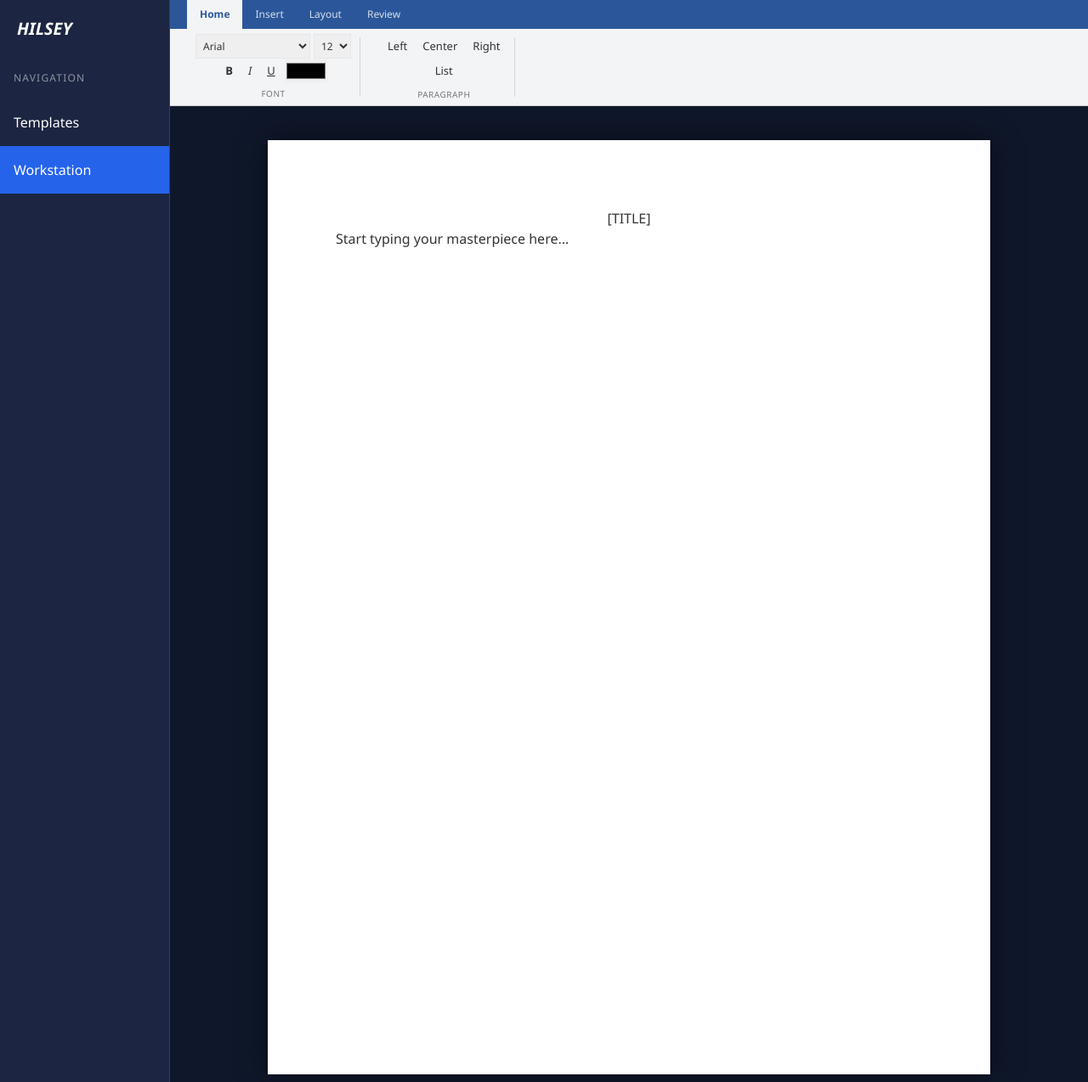
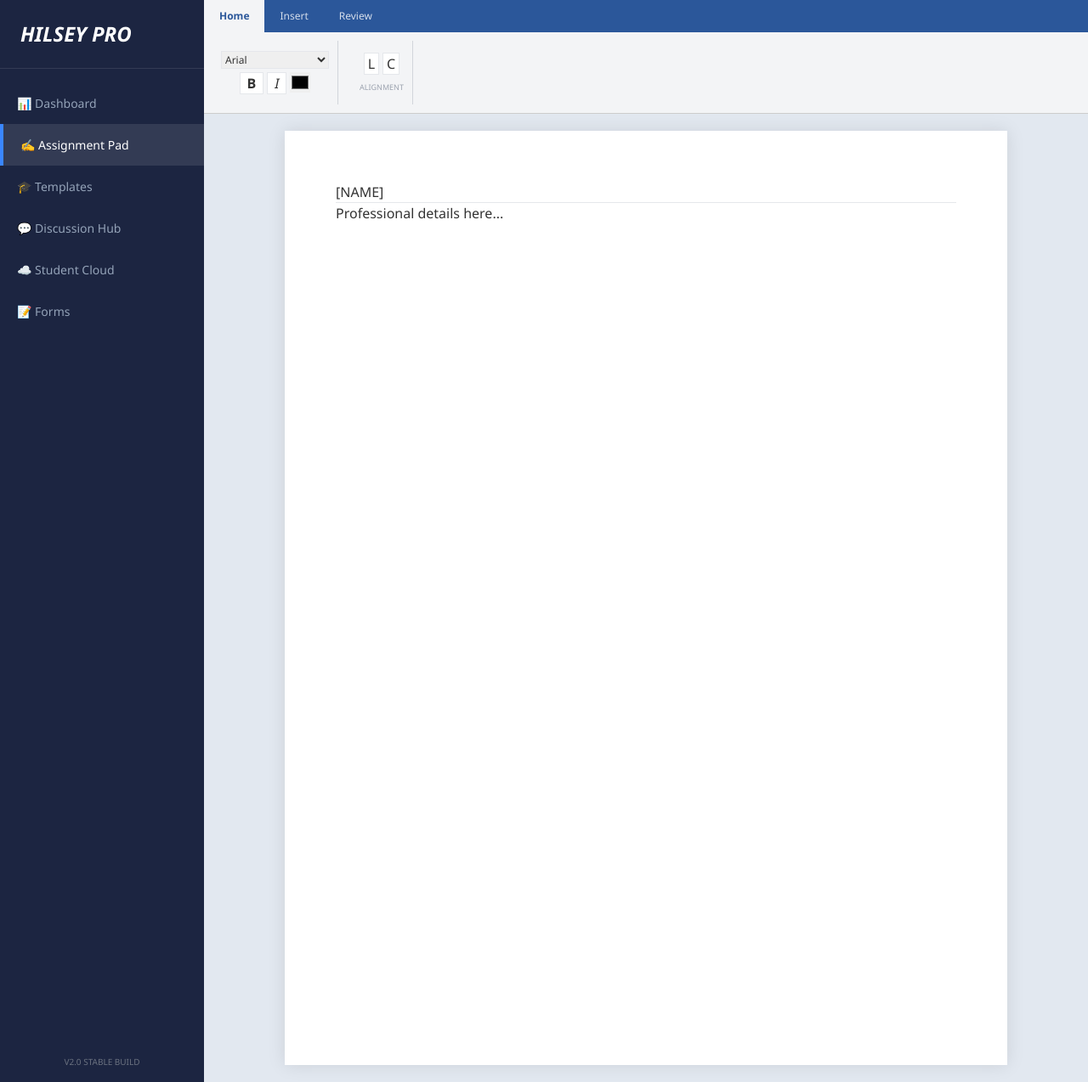
Before and after one commit to hilsey-pro/poulbilliards, a Flask app: page / in a window 1280 px wide. Shown: the whole page at 85% size. Run offline with Flask 3, Linux system fonts and the light colour scheme; the visitor is signed in with stand-in values (Sample User, id 1); some libraries are stand-ins or nearby versions.

Commit message:
Update index.html

```diff
--- a/templates/index.html
+++ b/templates/index.html
@@ -3,170 +3,163 @@
 <head>
     <meta charset="UTF-8">
     <meta name="viewport" content="width=device-width, initial-scale=1.0">
-    <title>Hilsey Pro | Full Master Editor</title>
+    <title>Hilsey Pro | Master Workstation</title>
     <script src="https://cdn.tailwindcss.com"></script>
     <script src="https://cdnjs.cloudflare.com/ajax/libs/html2pdf.js/0.10.1/html2pdf.bundle.min.js"></script>
     <style>
-        :root { --word-blue: #2b579a; --ribbon-bg: #f3f4f6; }
-        body { background: #0f172a; color: #333; display: flex; height: 100vh; overflow: hidden; font-family: 'Segoe UI', system-ui; }
+        :root { --word-blue: #2b579a; --ribbon-grey: #f3f4f6; --sidebar-dark: #1c2541; }
+        body { background: #0f172a; color: #333; display: flex; height: 100vh; overflow: hidden; font-family: 'Segoe UI', sans-serif; }
 
-        /* Sidebar */
-        .sidebar { width: 200px; background: #1c2541; flex-shrink: 0; color: white; border-right: 1px solid #334155; }
+        /* SIDEBAR - Fixed & Scrollable */
+        .sidebar { width: 240px; background: var(--sidebar-dark); flex-shrink: 0; color: white; display: flex; flex-direction: column; overflow-y: auto; }
+        .nav-link { display: flex; align-items: center; gap: 12px; padding: 14px 20px; color: #94a3b8; transition: 0.2s; font-size: 14px; }
+        .nav-link:hover, .nav-link.active { background: rgba(255,255,255,0.1); color: white; border-left: 4px solid #3A86FF; }
 
-        /* The Ribbon UI */
-        .ribbon-container { width: 100%; background: var(--ribbon-bg); border-bottom: 1px solid #ccc; z-index: 1000; }
-        .tabs { background: var(--word-blue); display: flex; padding-left: 20px; }
-        .tab-btn { padding: 8px 15px; color: white; font-size: 12px; cursor: pointer; border: none; background: transparent; opacity: 0.8; }
-        .tab-btn.active { background: var(--ribbon-bg); color: var(--word-blue); opacity: 1; font-weight: bold; }
+        /* RIBBON */
+        .ribbon-container { width: 100%; background: var(--ribbon-grey); border-bottom: 1px solid #ccc; z-index: 1000; overflow-x: auto; }
+        .ribbon-tabs { background: var(--word-blue); display: flex; min-width: max-content; }
+        .tab { padding: 10px 18px; color: white; font-size: 12px; cursor: pointer; opacity: 0.8; }
+        .tab.active { background: var(--ribbon-grey); color: var(--word-blue); opacity: 1; font-weight: bold; }
 
-        .ribbon-panel { display: none; padding: 10px 20px; gap: 15px; align-items: center; height: 90px; background: var(--ribbon-bg); }
-        .ribbon-panel.active { display: flex; }
+        .ribbon-content { display: none; padding: 10px; gap: 15px; align-items: center; height: 95px; background: var(--ribbon-grey); min-width: max-content; }
+        .ribbon-content.active { display: flex; }
+        .tool-group { display: flex; flex-direction: column; align-items: center; border-right: 1px solid #d1d5db; padding: 0 10px; height: 100%; justify-content: center; }
 
-        .group { display: flex; flex-direction: column; align-items: center; border-right: 1px solid #d1d5db; padding: 0 10px; height: 100%; justify-content: center; }
-        .group-label { font-size: 10px; color: #777; margin-top: 5px; text-transform: uppercase; letter-spacing: 0.5px; }
-        .controls { display: flex; gap: 4px; align-items: center; }
+        /* PAPER VIEWPORT */
+        #viewport { flex: 1; overflow-y: auto; display: flex; flex-direction: column; align-items: center; padding: 20px; background: #e2e8f0; position: relative; }
+        #paper {
+            background: white; width: 100%; max-width: 850px; min-height: 1100px;
+            padding: 60px; box-shadow: 0 0 20px rgba(0,0,0,0.1); outline: none;
+        }
 
-        /* Tool Buttons */
-        .tool { padding: 4px 6px; border: 1px solid transparent; border-radius: 3px; cursor: pointer; background: transparent; font-size: 13px; }
-        .tool:hover { background: #e2e8f0; border-color: #cbd5e1; }
-        .tool.big { display: flex; flex-direction: column; align-items: center; font-size: 11px; min-width: 50px; }
-        .tool.big i { font-size: 20px; margin-bottom: 2px; }
+        /* MOBILE BOTTOM ACTIONS - Fixed for Phone Users */
+        .mobile-actions {
+            position: fixed; bottom: 20px; right: 20px; display: none;
+            flex-direction: column; gap: 10px; z-index: 2000;
+        }
+        .fab { width: 56px; height: 56px; border-radius: 50%; display: flex; align-items: center; justify-content: center; color: white; box-shadow: 0 4px 10px rgba(0,0,0,0.3); border: none; cursor: pointer; }
 
-        /* Paper */
-        #viewport { flex: 1; overflow-y: auto; display: flex; flex-direction: column; align-items: center; padding: 40px 0; }
-        #paper {
-            background: white; width: 850px; min-height: 1100px; padding: 80px;
-            box-shadow: 0 0 30px rgba(0,0,0,0.5); outline: none; transition: 0.3s;
+        @media (max-width: 768px) {
+            .sidebar { display: none; } /* Hide sidebar on small phones to save space */
+            .mobile-actions { display: flex; } /* Show quick buttons on phone */
+            #paper { padding: 30px; }
         }
     </style>
 </head>
 <body>
 
     <div class="sidebar">
-        <div class="p-5 font-black italic text-xl">HILSEY</div>
-        <div class="p-4 text-xs opacity-50 uppercase tracking-widest">Navigation</div>
-        <a href="/templates" class="block p-4 hover:bg-white/10">Templates</a>
-        <a href="/" class="block p-4 bg-blue-600">Workstation</a>
+        <div class="p-6 text-2xl font-black italic border-b border-white/10">HILSEY PRO</div>
+        <nav class="mt-4 flex-1">
+            <a href="/dashboard" class="nav-link">📊 Dashboard</a>
+            <a href="/" class="nav-link active">✍️ Assignment Pad</a>
+            <a href="/templates" class="nav-link">🎓 Templates</a>
+            <a href="/hub" class="nav-link">💬 Discussion Hub</a>
+            <a href="/cloud" class="nav-link">☁️ Student Cloud</a>
+            <a href="/forms" class="nav-link">📝 Forms</a>
+        </nav>
+        <div class="p-4 text-[10px] text-gray-500 text-center uppercase">v2.0 Stable Build</div>
     </div>
 
-    <div class="flex-1 flex flex-col">
+    <div class="flex-1 flex flex-col overflow-hidden">
         <div class="ribbon-container">
-            <div class="tabs">
-                <button class="tab-btn active" onclick="openTab(event, 'home')">Home</button>
-                <button class="tab-btn" onclick="openTab(event, 'insert')">Insert</button>
-                <button class="tab-btn" onclick="openTab(event, 'layout')">Layout</button>
-                <button class="tab-btn" onclick="openTab(event, 'review')">Review</button>
+            <div class="ribbon-tabs">
+                <div class="tab active" onclick="tab(event, 'home')">Home</div>
+                <div class="tab" onclick="tab(event, 'insert')">Insert</div>
+                <div class="tab" onclick="tab(event, 'review')">Review</div>
             </div>
 
-            <div id="home" class="ribbon-panel active">
-                <div class="group">
-                    <div class="controls">
-                        <select onchange="cmd('fontName', this.value)" class="text-xs border p-1"><option>Arial</option><option>Times New Roman</option><option>Calibri</option></select>
-                        <select onchange="cmd('fontSize', this.value)" class="text-xs border p-1"><option value="3">12</option><option value="5">18</option><option value="7">36</option></select>
+            <div id="home" class="ribbon-content active">
+                <div class="tool-group">
+                    <select onchange="cmd('fontName', this.value)" class="text-xs border mb-1"><option>Arial</option><option>Times New Roman</option></select>
+                    <div class="flex gap-1">
+                        <button onclick="cmd('bold')" class="font-bold px-2 border bg-white">B</button>
+                        <button onclick="cmd('italic')" class="italic px-2 border bg-white">I</button>
+                        <input type="color" onchange="cmd('foreColor', this.value)" class="w-6 h-6 p-0">
                     </div>
-                    <div class="controls">
-                        <button class="tool font-bold" onclick="cmd('bold')">B</button>
-                        <button class="tool italic" onclick="cmd('italic')">I</button>
-                        <button class="tool underline" onclick="cmd('underline')">U</button>
-                        <input type="color" onchange="cmd('foreColor', this.value)" title="Text Color">
+                </div>
+                <div class="tool-group">
+                    <div class="flex gap-1">
+                        <button onclick="cmd('justifyLeft')" class="px-1 border bg-white">L</button>
+                        <button onclick="cmd('justifyCenter')" class="px-1 border bg-white">C</button>
                     </div>
-                    <span class="group-label">Font</span>
-                </div>
-                <div class="group">
-                    <div class="controls">
-                        <button class="tool" onclick="cmd('justifyLeft')">Left</button>
-                        <button class="tool" onclick="cmd('justifyCenter')">Center</button>
-                        <button class="tool" onclick="cmd('justifyRight')">Right</button>
-                    </div>
-                    <div class="controls">
-                        <button class="tool" onclick="cmd('insertUnorderedList')">List</button>
-                    </div>
-                    <span class="group-label">Paragraph</span>
+                    <span class="text-[9px] mt-2 uppercase text-gray-400">Alignment</span>
                 </div>
             </div>
 
-            <div id="insert" class="ribbon-panel">
-                <div class="group">
-                    <button class="tool big" onclick="document.getElementById('picInput').click()"><i>🖼️</i><span>Pictures</span></button>
-                    <input type="file" id="picInput" class="hidden" onchange="addPic(this)">
+            <div id="insert" class="ribbon-content">
+                <div class="tool-group">
+                    <button onclick="document.getElementById('picIn').click()" class="flex flex-col items-center">
+                        <span class="text-xl">🖼️</span>
+                        <span class="text-[10px] font-bold">PICTURES</span>
+                    </button>
+                    <input type="file" id="picIn" class="hidden" accept="image/*" onchange="addPic(this)">
                 </div>
-                <div class="group">
-                    <button class="tool big" onclick="cmd('insertHorizontalRule')"><i>➖</i><span>Line</span></button>
+                <div class="tool-group">
+                    <button onclick="cmd('insertHorizontalRule')" class="text-xl">➖</button>
+                    <span class="text-[10px]">DIVIDER</span>
                 </div>
-                <span class="group-label">Illustrations</span>
             </div>
 
-            <div id="layout" class="ribbon-panel">
-                <div class="group">
-                    <button class="tool big" onclick="setPaper('portrait')"><i>📄</i><span>Portrait</span></button>
-                    <button class="tool big" onclick="setPaper('landscape')"><i>📂</i><span>Landscape</span></button>
+            <div id="review" class="ribbon-content">
+                <div class="tool-group">
+                    <button onclick="savePDF()" class="bg-red-600 text-white px-3 py-1 rounded text-xs font-bold">SAVE PDF</button>
+                    <button onclick="shareWA()" class="bg-green-600 text-white px-3 py-1 rounded text-xs font-bold mt-1">WHATSAPP</button>
                 </div>
-                <span class="group-label">Page Setup</span>
-            </div>
-
-            <div id="review" class="ribbon-panel">
-                <div class="group">
-                    <button class="tool big" onclick="checkCount()"><i>📝</i><span>Word Count</span></button>
-                </div>
-                <div class="group">
-                    <button class="tool big" onclick="downloadPDF()"><i>💾</i><span>Export PDF</span></button>
-                </div>
-                <span class="group-label">Proofing & Save</span>
             </div>
         </div>
 
         <div id="viewport">
             <div id="paper" contenteditable="true" spellcheck="false">
-                <h1 style="text-align:center;">[TITLE]</h1>
-                <p>Start typing your masterpiece here...</p>
-            </div>
+                </div>
         </div>
     </div>
 
+    <div class="mobile-actions">
+        <button onclick="savePDF()" class="fab bg-red-600" title="Download PDF">PDF</button>
+        <button onclick="shareWA()" class="fab bg-green-500" title="Share to WhatsApp">WA</button>
+    </div>
+
     <script>
-        // THE BRAIN: These functions make the buttons actually work
-        function cmd(name, val = null) {
-            document.execCommand(name, false, val);
-        }
+        function cmd(n, v=null) { document.execCommand(n, false, v); }
 
-        function openTab(evt, tabName) {
-            let panels = document.getElementsByClassName("ribbon-panel");
-            for (let p of panels) p.classList.remove("active");
-            let tabs = document.getElementsByClassName("tab-btn");
-            for (let t of tabs) t.classList.remove("active");
-            document.getElementById(tabName).classList.add("active");
-            evt.currentTarget.classList.add("active");
+        function tab(e, id) {
+            document.querySelectorAll('.ribbon-content').forEach(c => c.classList.remove('active'));
+            document.querySelectorAll('.tab').forEach(t => t.classList.remove('active'));
+            document.getElementById(id).classList.add('active');
+            e.currentTarget.classList.add('active');
         }
 
         function addPic(input) {
             if (input.files && input.files[0]) {
-                let reader = new FileReader();
+                const reader = new FileReader();
                 reader.onload = (e) => {
-                    let img = `<img src="${e.target.result}" style="max-width:300px; margin:10px auto; display:block;">`;
-                    cmd('insertHTML', img);
+                    cmd('insertHTML', `<img src="${e.target.result}" style="max-width:100%; margin:10px 0;">`);
                 };
                 reader.readAsDataURL(input.files[0]);
             }
         }
 
-        function setPaper(mode) {
-            let p = document.getElementById('paper');
-            if(mode === 'landscape') {
-                p.style.width = "1100px"; p.style.minHeight = "850px";
-            } else {
-                p.style.width = "850px"; p.style.minHeight = "1100px";
-            }
+        function savePDF() {
+            const el = document.getElementById('paper');
+            html2pdf().from(el).save('Hilsey_Doc.pdf');
         }
 
-        function checkCount() {
-            let text = document.getElementById('paper').innerText;
-            alert("Word Count: " + text.trim().split(/\s+/).length);
+        function shareWA() {
+            const text = document.getElementById('paper').innerText;
+            window.open(`https://wa.me/?text=${encodeURIComponent(text)}`, '_blank');
         }
 
-        function downloadPDF() {
-            const el = document.getElementById('paper');
-            html2pdf().from(el).save('Hilsey_Project.pdf');
-        }
+        // LOAD TEMPLATE
+        window.onload = function() {
+            const params = new URLSearchParams(window.location.search);
+            const t = params.get('template') || 'modern';
+            const lib = {
+                'modern': `<h1>[NAME]</h1><hr><p>Professional details here...</p>`,
+                'proposal': `<h1 style="color:#2b579a">PROJECT PROPOSAL</h1><p>Objectives...</p>`
+            };
+            document.getElementById('paper').innerHTML = lib[t] || lib['modern'];
+        };
     </script>
 </body>
 </html>
```
